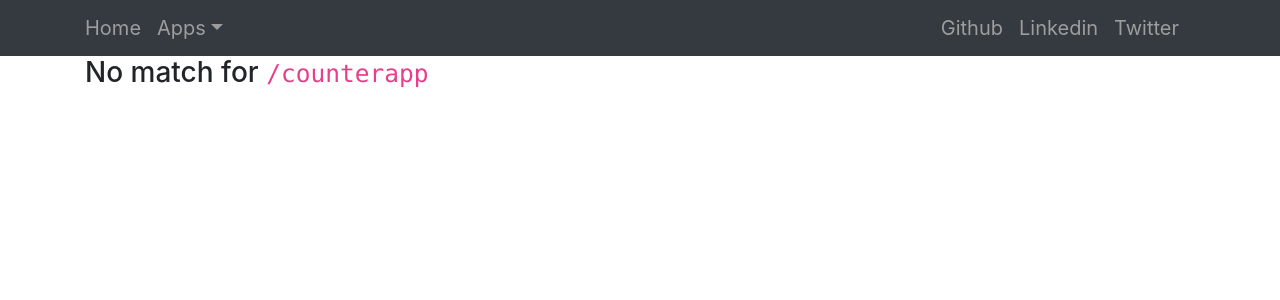
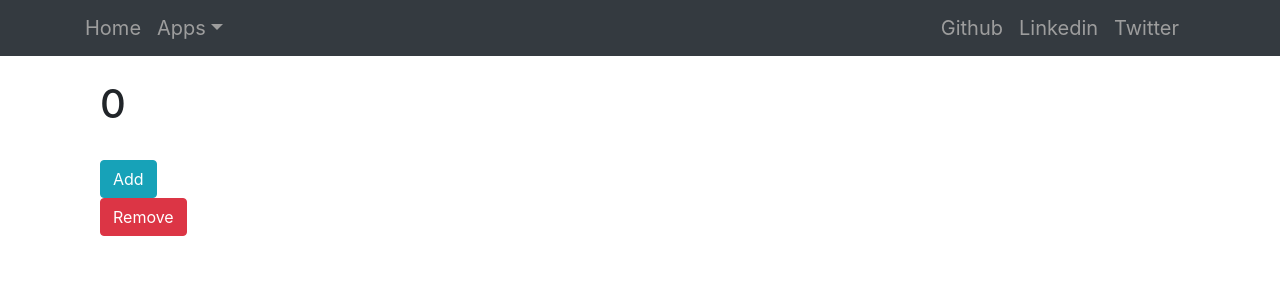
Before and after one commit to linkebon/homepage, a React app in the folder frontend/app/: page /counterapp in a window 1280 px wide. Shown: the top 300 px of the page. Built offline with nearby package versions, Linux system fonts and the light colour scheme; the HTML template or start-up script is replaced by a standard one.

Commit message:
Added counter app

```diff
--- a/frontend/app/src/actions/ActionType.js
+++ b/frontend/app/src/actions/ActionType.js
@@ -1,3 +1,6 @@
 export const ADD_TODO = "ADD_TODO";
 export const REMOVE_TODO = "REMOVE_TODO";
 export const TOGGLE_TODO = "TOGGLE_TODO";
+
+export const ADD_COUNTER = 'ADD_COUNTER';
+export const REMOVE_COUNTER = 'REMOVE_COUNTER';
--- /dev/null
+++ b/frontend/app/src/actions/CounterActions.js
@@ -0,0 +1,11 @@
+import * as actionType from "./ActionType";
+
+export const addCounter = () => ({
+    type: actionType.ADD_COUNTER,
+    payload: 1
+});
+
+export const removeCounter = () => ({
+    type: actionType.REMOVE_COUNTER,
+    payload: 1
+});
--- a/frontend/app/src/components/App.js
+++ b/frontend/app/src/components/App.js
@@ -4,6 +4,7 @@ import NoMatch from "./NoMatch";
 import Home from './Home';
 import Navbar from './Navbar';
 import TodoContainer from "../container/TodoContainer";
+import CounterApp from "./CounterApp";
 
 const App = () => (
     <Router>
@@ -12,7 +13,8 @@ const App = () => (
             <div className="container">
                 <Switch>
                     <Route exact path="/" component={Home}/>
-                    <Route path="/todoapp" component={TodoContainer} />
+                    <Route exact path="/counterapp" component={CounterApp}/>
+                    <Route path="/todoapp" component={TodoContainer}/>
                     <Route component={NoMatch}/>
                 </Switch>
             </div>
--- /dev/null
+++ b/frontend/app/src/components/CounterApp.js
@@ -0,0 +1,22 @@
+import React from 'react';
+import Counter from "../container/Counter";
+import AddCounter from "../container/AddCounter";
+import RemoveCounter from "../container/RemoveCounter";
+
+const CounterApp = () => (
+    <div className="container">
+        <br />
+        <Counter/>
+        <br/>
+        <div className="columns">
+            <div className="column is-11">
+                <AddCounter/>
+            </div>
+            <div className="column auto">
+                <RemoveCounter/>
+            </div>
+        </div>
+    </div>
+);
+
+export default CounterApp
--- /dev/null
+++ b/frontend/app/src/container/AddCounter.js
@@ -0,0 +1,33 @@
+import React, {Component} from 'react';
+import {connect} from 'react-redux';
+import {addCounter} from '../actions/CounterActions';
+import {bindActionCreators} from 'redux';
+
+class AddCounter extends Component {
+    constructor(props) {
+        super(props);
+    }
+
+    render() {
+        return (
+            <form>
+                <div className="form-inline">
+                    <button className="btn btn-info"
+                            onClick={(e) => {
+                                e.preventDefault();
+                                this.props.dispatch(addCounter());
+                            }}>
+                        Add
+                    </button>
+                </div>
+            </form>
+        )
+    }
+
+}
+
+function mapDispatchToProps(dispatch) {
+    return {actions: bindActionCreators(addCounter, dispatch)}
+}
+
+export default connect(mapDispatchToProps)(AddCounter)
--- /dev/null
+++ b/frontend/app/src/container/Counter.js
@@ -0,0 +1,26 @@
+import React, {Component} from 'react';
+import {connect} from 'react-redux';
+
+class Counter extends Component {
+    constructor(props) {
+        super(props);
+    }
+
+    render() {
+        return (
+            <div>
+                <h1>
+                    {this.props.count}
+                </h1>
+            </div>
+        )
+    }
+}
+
+function mapStateToProps(state) {
+    return {
+        count: state.counterReducer
+    };
+}
+
+export default connect(mapStateToProps)(Counter)
--- /dev/null
+++ b/frontend/app/src/container/RemoveCounter.js
@@ -0,0 +1,34 @@
+import React, {Component} from 'react';
+import {connect} from 'react-redux';
+import {removeCounter} from '../actions/CounterActions';
+import {bindActionCreators} from 'redux';
+
+class RemoveCounter extends Component {
+    constructor(props) {
+        super(props);
+    }
+
+    render() {
+        return (
+            <form>
+                <div className="form-inline">
+                    <button className="btn btn-danger"
+                            onClick={(e) => {
+                                e.preventDefault();
+                                this.props.dispatch(removeCounter());
+                            }}>
+                        Remove
+                    </button>
+                </div>
+            </form>
+        );
+    }
+}
+
+function mapDispatchToProps(dispatch) {
+    return {
+        actions: bindActionCreators(removeCounter, dispatch)
+    }
+}
+
+export default connect(mapDispatchToProps)(RemoveCounter)
--- /dev/null
+++ b/frontend/app/src/reducers/counterReducer.js
@@ -0,0 +1,16 @@
+import * as actionType from '../actions/ActionType';
+
+const counterReducer = (state = 0, action) => {
+    let newState;
+    switch(action.type) {
+        case actionType.ADD_COUNTER:
+            return newState = state + action.payload;
+        case actionType.REMOVE_COUNTER:
+            return newState = state - action.payload;
+        default:
+            return state;
+
+    }
+};
+
+export default counterReducer;
--- a/frontend/app/src/reducers/index.js
+++ b/frontend/app/src/reducers/index.js
@@ -1,6 +1,8 @@
 import {combineReducers} from 'redux';
-import todoReducer from "./TodoReducer";
+import todoReducer from "./todoReducer";
+import counterReducer from "./counterReducer";
 
 export default combineReducers({
-    todoReducer: todoReducer
+    todoReducer: todoReducer,
+    counterReducer: counterReducer
 });
```
Also changed, not shown: frontend/app/src/container/AppsContainer.js (+29 -4 lines), frontend/app/src/reducers/todoReducer.js (renamed from frontend/app/src/reducers/TodoReducer.js).
